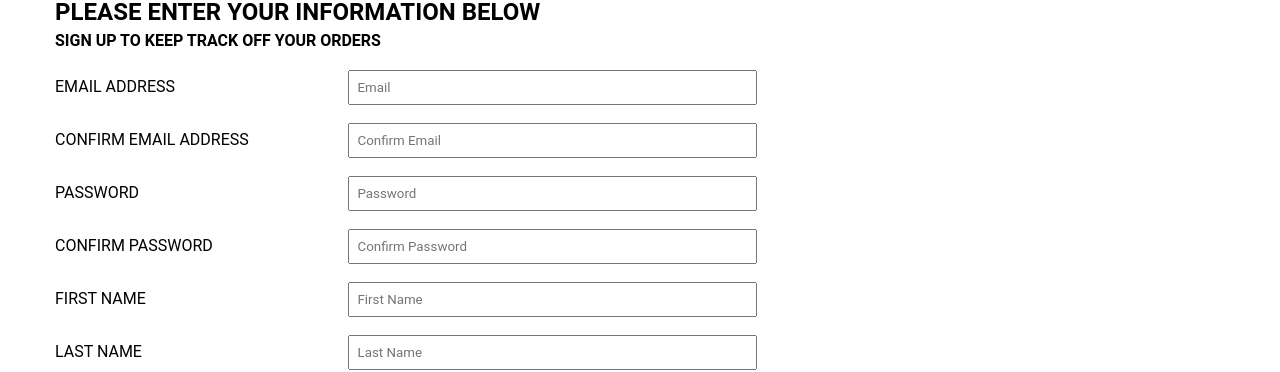
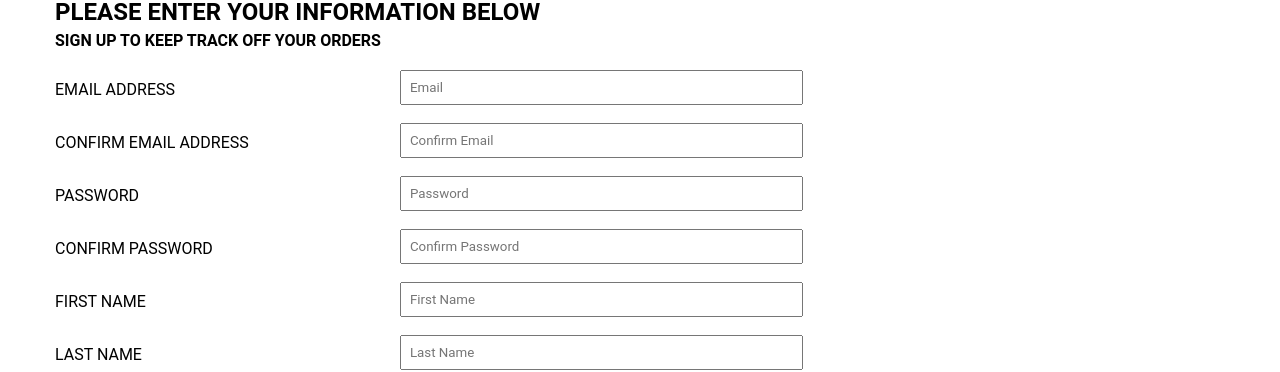
Before and after one commit to Randyaub/clothes_fullstack_site, a React (Create React App) app in the folder Client/: page /account/register in a window 1280 px wide. Shown: the part 432-804 px from the top of the page. Built offline with nearby package versions, Linux system fonts and the light colour scheme; the HTML template or start-up script is replaced by a standard one.

Commit message:
added backbutton component

```diff
--- a/Client/src/Components/LogInPage/LogInPage.css
+++ b/Client/src/Components/LogInPage/LogInPage.css
@@ -4,7 +4,7 @@
   border: 1px solid var(--border-colour);
 }
 
-.c-LogInPage-flex {
+.l-LogInPage-flex {
   display: flex;
 }
 
--- a/Client/src/Components/LogInPage/index.js
+++ b/Client/src/Components/LogInPage/index.js
@@ -7,7 +7,7 @@ import RegisterSection from "./RegisterSection";
 const LogInPage = (props) => {
   return (
     <section className="c-LogInPage">
-      <div className="c-LogInPage-flex">
+      <div className="l-LogInPage-flex">
         <LoginSection
           goToHomePage={props.goToHomePage}
           setUserLoggedIn={props.setUserLoggedIn}
--- a/Client/src/Components/RegisterPage/Input/Input.css
+++ b/Client/src/Components/RegisterPage/Input/Input.css
@@ -1,10 +1,6 @@
 .c-Input__row {
   margin: 18px 0px;
-}
-
-.c-Input__label {
-  width: 25%;
-  display: inline-block;
+  display: flex;
 }
 
 .c-Input__asterix {
@@ -18,6 +14,11 @@
 }
 
 .c-Input__error {
+  width: 35%;
   margin-left: 20px;
   color: var(--error-colour);
 }
+
+.l-Input__label {
+  width: 30%;
+}
--- a/Client/src/Components/RegisterPage/Input/index.js
+++ b/Client/src/Components/RegisterPage/Input/index.js
@@ -1,15 +1,14 @@
 import React from "react";
+import Label from "../../common/Label";
 
 import "./Input.css";
 
 const Input = (props) => {
   return (
     <div className="c-Input__row">
-      <label>
-        <div className="c-Input__label">
-          {props.name}
-          {props.error ? <span className="c-Input__asterix">*</span> : ``}
-        </div>
+      <span className="l-Input__label">
+        <Label name={props.name} error={props.error} />
+      </span>
       <input
         className="c-Input__input"
         type={props.pass ? "password" : "text"}
@@ -21,7 +20,6 @@ const Input = (props) => {
         }}
       ></input>
       <span className="c-Input__error">{props.error}</span>
-      </label>
     </div>
   );
 };
--- a/Client/src/Components/RegisterPage/RegisterPage.css
+++ b/Client/src/Components/RegisterPage/RegisterPage.css
@@ -6,11 +6,6 @@
   border-top: 1px solid var(--border-colour);
   border-bottom: 1px solid var(--border-colour);
   padding: 25px;
-}
-
-.c-RegisterPage__arrow {
-  margin-right: 8px;
-  font-size: 12px;
 }
 
 .c-RegisterPage__back {
--- a/Client/src/Components/RegisterPage/index.js
+++ b/Client/src/Components/RegisterPage/index.js
@@ -1,10 +1,10 @@
 import React, { useState } from "react";
-import { Link } from "react-router-dom";
 import axios from "axios";
 
 import Input from "./Input";
 
 import "./RegisterPage.css";
+import BackButton from "../common/BackButton";
 
 const RegisterPage = () => {
   const [email, setEmail] = useState("");
@@ -113,12 +113,7 @@ const RegisterPage = () => {
     <div className="c-RegisterPage">
       <div className="c-RegisterPage__back">
         <h3>ALREADY HAVE AN ACCOUNT?</h3>
-        <Link to="/account/login">
-          <button className="default-btn">
-            <i className="fas fa-arrow-left c-RegisterPage__arrow"></i>BACK TO
-            LOGIN
-          </button>
-        </Link>
+        <BackButton url={"/account/login"} buttonText={"BACK TO LOGIN"} />
       </div>
       <section className="c-RegisterPage__container">
         <div className="c-RegisterPage__message">
--- a/Client/src/Components/checkoutPages/CheckoutForm/CheckoutInput/CheckoutInput.css
+++ b/Client/src/Components/checkoutPages/CheckoutForm/CheckoutInput/CheckoutInput.css
@@ -1,3 +1,8 @@
+.c-CheckingInput__label {
+  padding-top: 10px;
+  padding-bottom: 5px;
+}
+
 .c-CheckingInput__input {
   width: 100%;
   border-radius: 0px;
@@ -15,3 +20,8 @@
   color: red;
   font-size: 12px;
 }
+
+.c-CheckingInput__asterix {
+  color: red;
+  margin-left: 2px;
+}
--- /dev/null
+++ b/Client/src/Components/common/BackButton/BackButton.css
@@ -0,0 +1,4 @@
+.c-BackButton__arrow {
+  margin-right: 8px;
+  font-size: 12px;
+}
--- /dev/null
+++ b/Client/src/Components/common/BackButton/index.js
@@ -0,0 +1,17 @@
+import React from "react";
+import { Link } from "react-router-dom";
+
+import "./BackButton.css";
+
+const BackButton = (props) => {
+  return (
+    <Link to={props.url}>
+      <button className="default-btn">
+        <i className="fas fa-arrow-left c-BackButton__arrow"></i>
+        {props.buttonText}
+      </button>
+    </Link>
+  );
+};
+
+export default BackButton;
--- a/Client/src/Components/common/LoginForm/index.js
+++ b/Client/src/Components/common/LoginForm/index.js
@@ -1,5 +1,7 @@
 import React, { useState } from "react";
 import axios from "axios";
+
+import Label from "../Label";
 
 import "./LoginForm.css";
 
@@ -55,8 +57,7 @@ const LoginForm = (props) => {
     <>
       <div className="c-LoginForm__error">{error}</div>
       <form onSubmit={handleLogIn}>
-        <label>
-          <div className="c-LoginForm__label">EMAIL ADDRESS:</div>
+        <Label name={"EMAIL ADDRESS:"} />
         <input
           className="c-LoginForm__input"
           type="text"
@@ -65,9 +66,7 @@ const LoginForm = (props) => {
           value={email}
           onChange={(e) => setEmail(e.target.value)}
         ></input>
-        </label>
-        <label>
-          <div className="c-LoginForm__label">PASSWORD:</div>
+        <Label name={"PASSWORD:"} />
         <input
           className="c-LoginForm__input"
           type="password"
@@ -77,7 +76,6 @@ const LoginForm = (props) => {
           autoComplete="off"
           onChange={(e) => setPassword(e.target.value)}
         ></input>
-        </label>
         <div>
           <input className="default-btn" type="submit" value="LOG IN"></input>
         </div>
--- a/Client/src/index.css
+++ b/Client/src/index.css
@@ -66,3 +66,7 @@ input[type] {
 .full {
   width: 100%;
 }
+
+.flex {
+  display: flex;
+}
```
Lines whose indentation alone changed are shown as unchanged.
